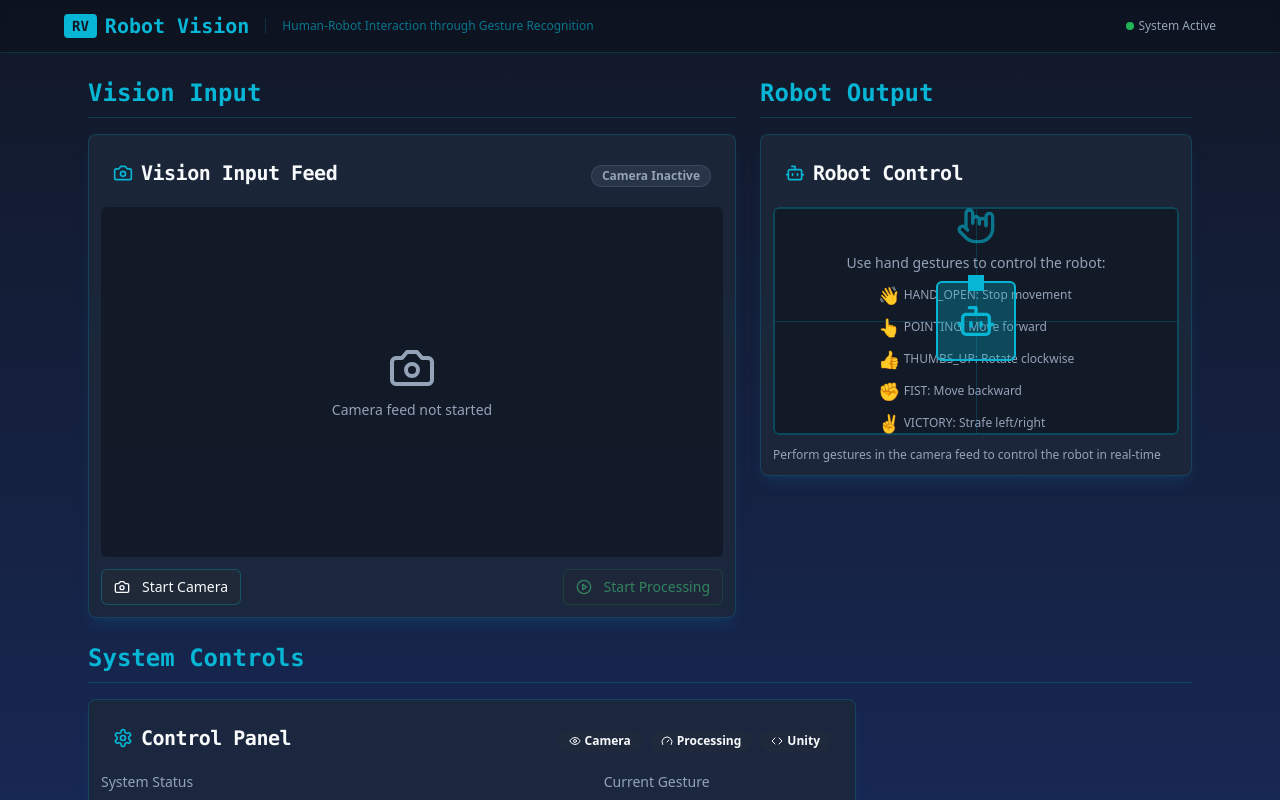
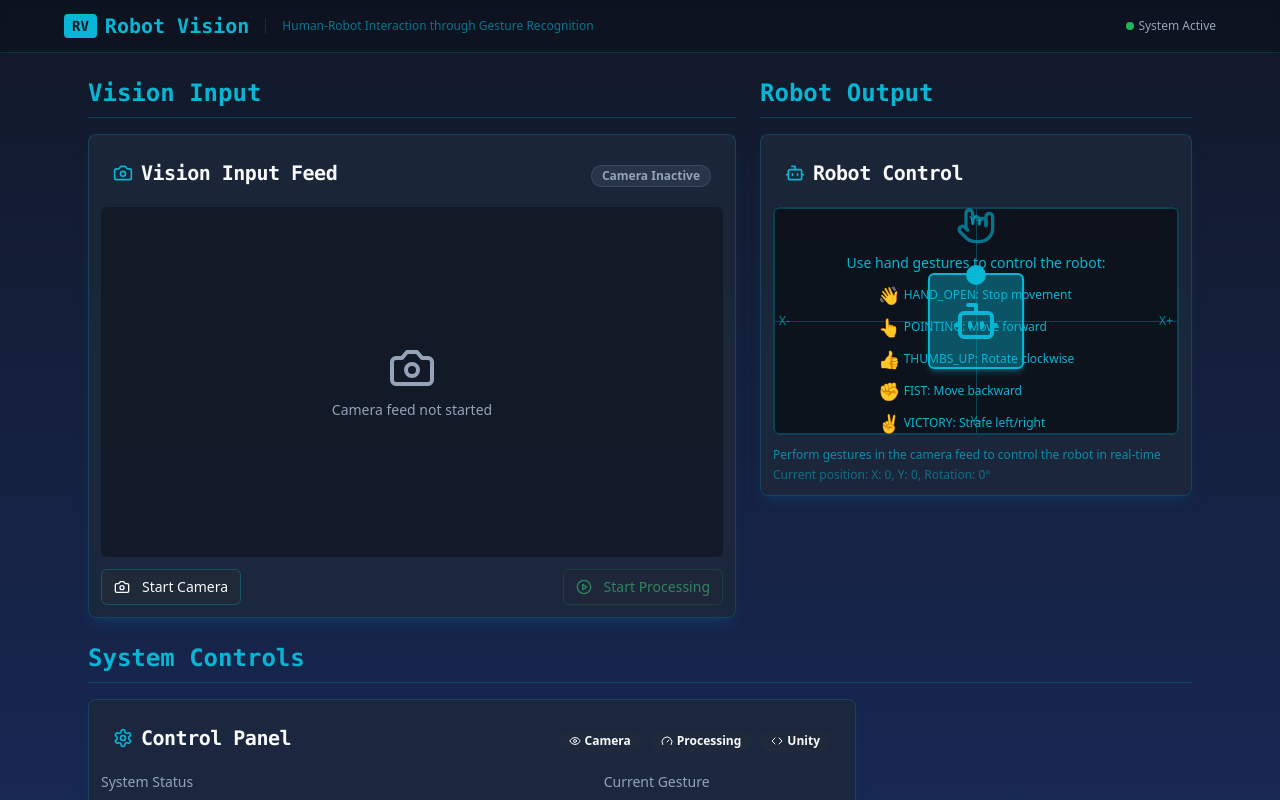
Before and after one commit to JrSha/gesture-vision-control, a React (Vite) app: page / in a window 1280 px wide. Shown: the top 800 px of the page. Built offline with nearby package versions, Linux system fonts and the light colour scheme.

Commit message:
Fix: Robot visualization not showing
The robot visualization was not rendering correctly. This commit addresses the issue.

```diff
--- a/src/components/RobotVisualization.tsx
+++ b/src/components/RobotVisualization.tsx
@@ -23,10 +23,13 @@ const RobotVisualization: React.FC<RobotVisualizationProps> = ({
 }) => {
   const [robotPosition, setRobotPosition] = useState({ x: 0, y: 0, rotation: 0 });
   const [lastAction, setLastAction] = useState<string | null>(null);
+  const [isActive, setIsActive] = useState(false);
 
   // Map gestures to robot actions
   useEffect(() => {
     if (!latestGesture) return;
+
+    setIsActive(true);
 
     // Process the gesture and update robot position
     switch (latestGesture) {
@@ -106,16 +109,22 @@ const RobotVisualization: React.FC<RobotVisualizationProps> = ({
         )}
       </CardHeader>
       <CardContent className="p-3">
-        <div className="relative rounded-md overflow-hidden bg-black/30 aspect-video flex items-center justify-center">
+        <div className="relative rounded-md overflow-hidden bg-black/50 aspect-video flex items-center justify-center">
           {/* Robot visualization area */}
           <div className="absolute w-full h-full border-2 border-tech-cyan/30 rounded-md">
             {/* Grid lines for visual reference */}
-            <div className="absolute w-full h-[1px] top-1/2 bg-tech-cyan/20"></div>
-            <div className="absolute h-full w-[1px] left-1/2 bg-tech-cyan/20"></div>
+            <div className="absolute w-full h-[1px] top-1/2 bg-tech-cyan/30"></div>
+            <div className="absolute h-full w-[1px] left-1/2 bg-tech-cyan/30"></div>
+
+            {/* Coordinate markers */}
+            <div className="absolute top-0 left-1/2 transform -translate-x-1/2 text-xs text-tech-cyan/70 mt-1">Y+</div>
+            <div className="absolute bottom-0 left-1/2 transform -translate-x-1/2 text-xs text-tech-cyan/70 mb-1">Y-</div>
+            <div className="absolute left-0 top-1/2 transform -translate-y-1/2 text-xs text-tech-cyan/70 ml-1">X-</div>
+            <div className="absolute right-0 top-1/2 transform -translate-y-1/2 text-xs text-tech-cyan/70 mr-1">X+</div>
 
             {/* Robot representation */}
             <div
-              className="absolute w-20 h-20 bg-tech-cyan/30 border-2 border-tech-cyan rounded-md flex items-center justify-center"
+              className={`absolute w-24 h-24 bg-tech-cyan/40 border-2 border-tech-cyan rounded-md flex items-center justify-center shadow-md shadow-tech-cyan/30 ${isActive ? 'animate-pulse' : ''}`}
               style={{
                 top: `calc(50% + ${robotPosition.y}px)`,
                 left: `calc(50% + ${robotPosition.x}px)`,
@@ -123,10 +132,23 @@ const RobotVisualization: React.FC<RobotVisualizationProps> = ({
                 transition: 'all 0.3s ease-out'
               }}
             >
-              <Bot className="h-10 w-10 text-tech-cyan" />
+              <Bot className="h-12 w-12 text-tech-cyan" />
               {/* Direction indicator */}
-              <div className="absolute top-0 left-1/2 transform -translate-x-1/2 -translate-y-1/2 h-4 w-4 bg-tech-cyan"></div>
+              <div className="absolute top-0 left-1/2 transform -translate-x-1/2 -translate-y-1/2 h-5 w-5 bg-tech-cyan rounded-full"></div>
             </div>
+
+            {/* Robot trail/path visualization (optional) */}
+            {isActive && (
+              <div
+                className="absolute w-6 h-6 rounded-full bg-tech-cyan/10 border border-tech-cyan/20"
+                style={{
+                  top: `calc(50% + ${robotPosition.y}px)`,
+                  left: `calc(50% + ${robotPosition.x}px)`,
+                  transform: `translate(-50%, -50%)`,
+                  transition: 'all 0.1s ease-out'
+                }}
+              ></div>
+            )}
           </div>
 
           {/* Current action display */}
@@ -140,8 +162,8 @@ const RobotVisualization: React.FC<RobotVisualizationProps> = ({
           )}
 
           {/* Instructions */}
-          {!latestGesture && (
-            <div className="text-center text-muted-foreground max-w-xs">
+          {!isActive && (
+            <div className="text-center text-tech-cyan max-w-xs z-10">
               <HandMetal className="h-10 w-10 mx-auto mb-2 text-tech-cyan opacity-60" />
               <p className="text-sm">Use hand gestures to control the robot:</p>
               <ul className="text-xs mt-2 space-y-1 text-left mx-auto w-fit">
@@ -155,8 +177,9 @@ const RobotVisualization: React.FC<RobotVisualizationProps> = ({
           )}
         </div>
 
-        <div className="mt-3 text-xs text-muted-foreground">
+        <div className="mt-3 text-xs text-tech-cyan/70">
           <p>Perform gestures in the camera feed to control the robot in real-time</p>
+          <p className="mt-1 text-tech-cyan/50">Current position: X: {robotPosition.x}, Y: {robotPosition.y}, Rotation: {robotPosition.rotation}°</p>
         </div>
       </CardContent>
     </Card>
```
